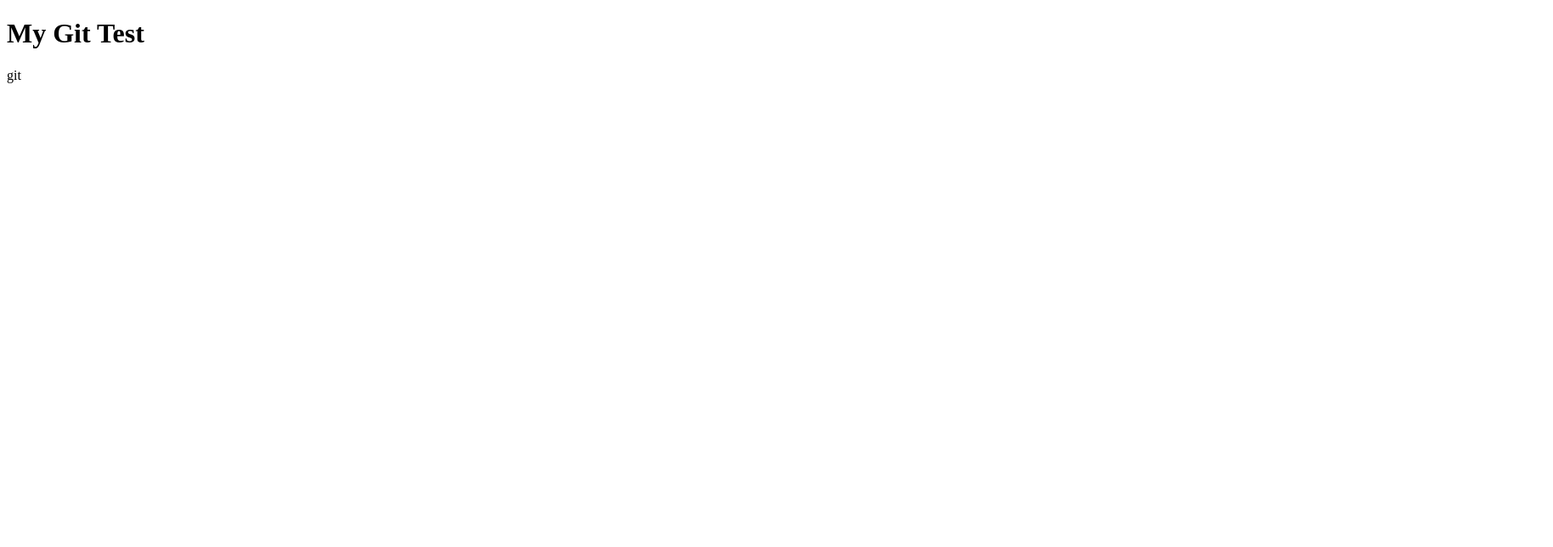
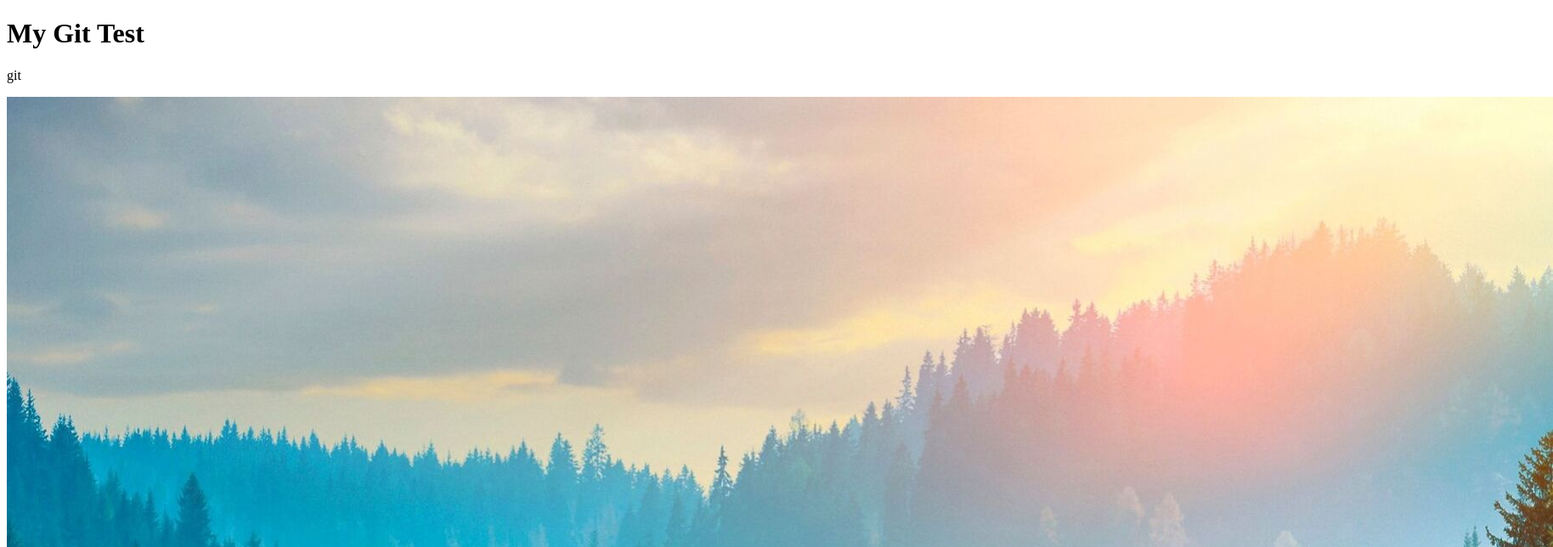
Before and after one commit to kome64/myProject, a plain HTML site: page index.html in a window 1280 px wide. Shown: the top 644 px of the page at 85% size, 1828 px wide, since content can reach past the window. Drawn offline with Linux system fonts and the light colour scheme.

Commit message:
update:add image

```diff
--- a/index.html
+++ b/index.html
@@ -9,5 +9,6 @@
 <body>
     <h1>My Git Test</h1>
     <p>git</p>
+    <img src="./image/final-cover-forest.jpg" alt="">
 </body>
 </html>
```
Also changed, not shown: image/final-cover-forest.jpg (added).
